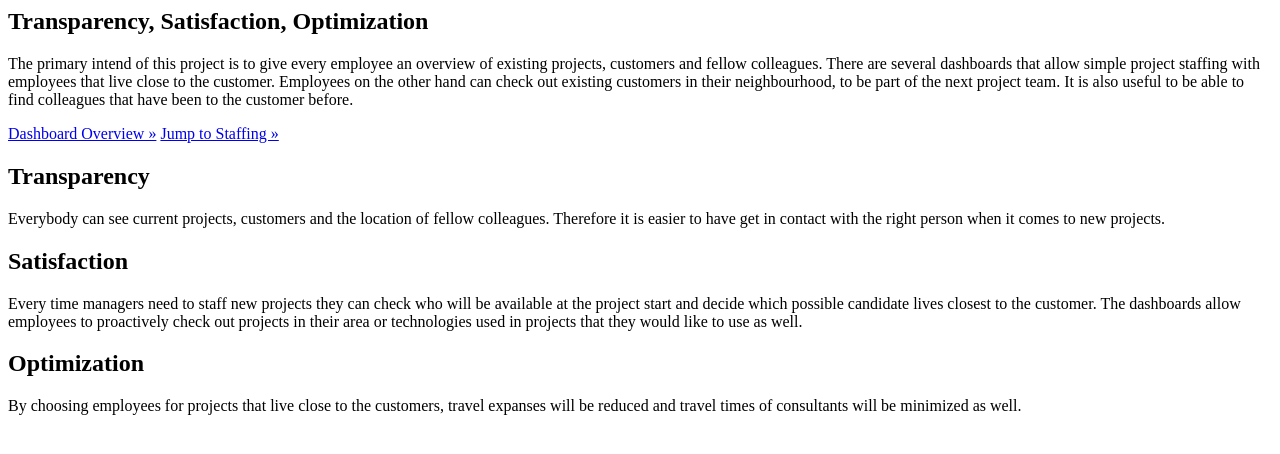
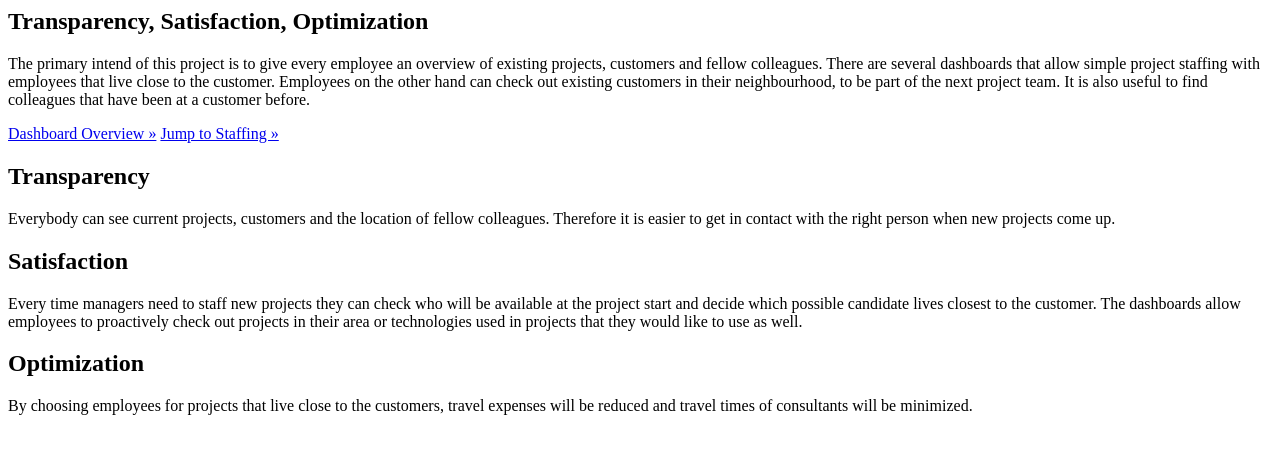
Before and after one commit to marcelbirkner/project-staffing, a website: page static/views/index.html in a window 1280 px wide. Drawn offline with Linux system fonts and the light colour scheme.

Commit message:
MB: update text

```diff
--- a/static/views/index.html
+++ b/static/views/index.html
@@ -5,7 +5,7 @@
         <h2>Transparency, Satisfaction, Optimization</h2>
         <p>The primary intend of this project is to give every employee an overview of existing projects, customers and fellow colleagues. There are several dashboards that allow simple project
         staffing with employees that live close to the customer. Employees on the other hand can check out existing customers in their neighbourhood, to be part of the next project team.
-        It is also useful to be able to find colleagues that have been to the customer before.</p>
+        It is also useful to find colleagues that have been at a customer before.</p>
         <p>
             <a class="btn btn-primary btn-lg" role="button" href="#/dashboard">Dashboard Overview &raquo;</a>
             <a class="btn btn-success btn-lg" role="button" href="#/staffing">Jump to Staffing &raquo;</a>
@@ -19,7 +19,7 @@
   <div class="row">
     <div class="col-md-4">
       <h2>Transparency</h2>
-      <p>Everybody can see current projects, customers and the location of fellow colleagues. Therefore it is easier to have get in contact with the right person when it comes to new projects.</p>
+      <p>Everybody can see current projects, customers and the location of fellow colleagues. Therefore it is easier to get in contact with the right person when new projects come up.</p>
     </div>
     <div class="col-md-4">
       <h2>Satisfaction</h2>
@@ -27,7 +27,7 @@
    </div>
     <div class="col-md-4">
       <h2>Optimization</h2>
-      <p>By choosing employees for projects that live close to the customers, travel expanses will be reduced and travel times of consultants will be minimized as well.</p>
+      <p>By choosing employees for projects that live close to the customers, travel expenses will be reduced and travel times of consultants will be minimized.</p>
     </div>
   </div>
 </div>
```
